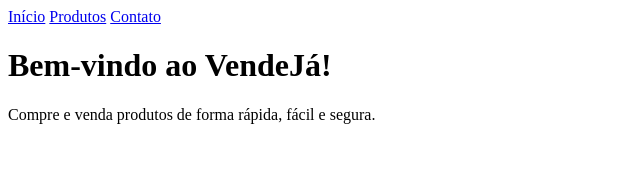
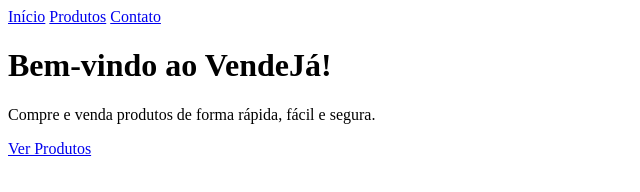
Before and after one commit to Roberto56641/Vendeja, a plain HTML site: page index.html in a window 1280 px wide. Shown: the whole page, without its empty margins (0-640 px from the left). Drawn offline with Linux system fonts and the light colour scheme.

Commit message:
Adicionando o botão na pagina iicial

```diff
--- a/index.html
+++ b/index.html
@@ -16,7 +16,7 @@
 
     <h1>Bem-vindo ao VendeJá!</h1>
     <p>Compre e venda produtos de forma rápida, fácil e segura.</p>
-
+<a href="produto.html" class="btn">Ver Produtos</a>
     <script src="script.js"></script>
 </body>
 </html>
```
